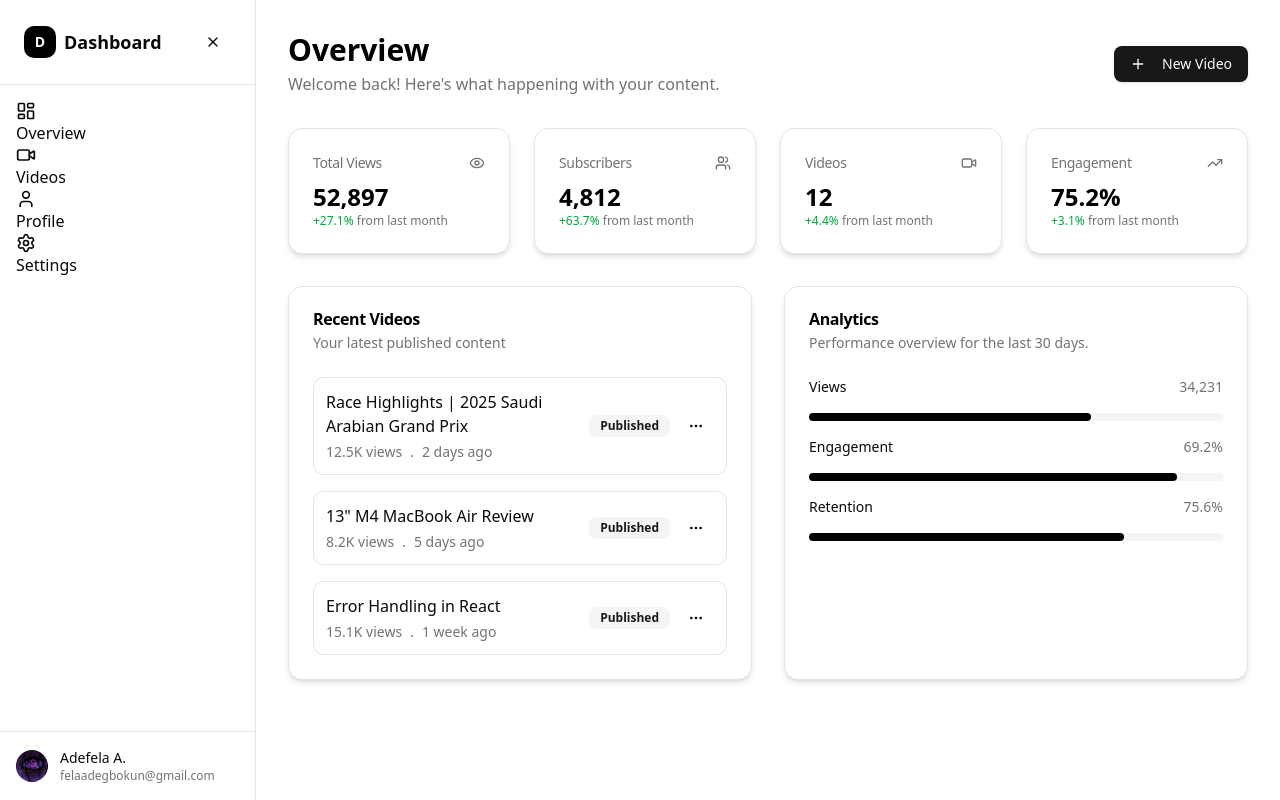
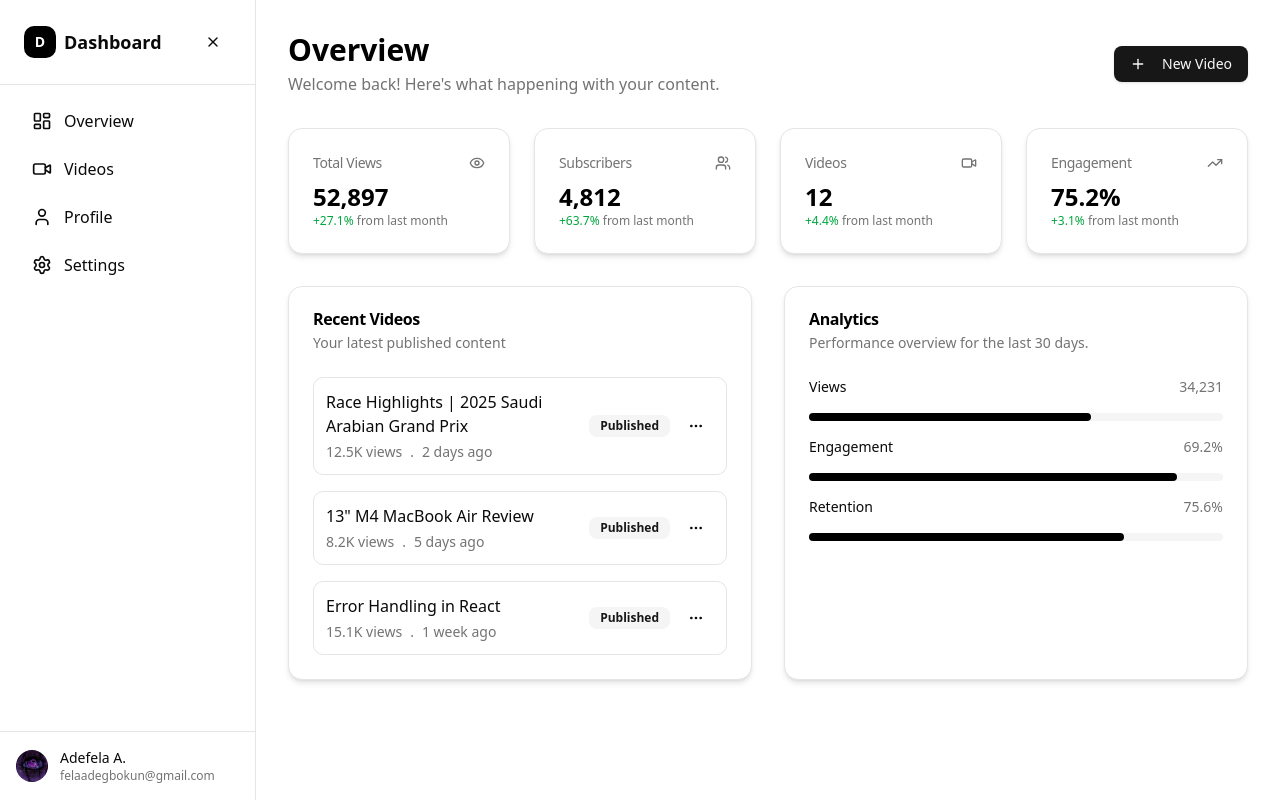
Before and after one commit to clovereighthundred/dashboard-frontend, a React (Vite) app: page /dashboard in a window 1280 px wide. Built offline with nearby package versions, Linux system fonts and the light colour scheme.

Commit message:
fix: resolve layout spacing issue in Sidebar

```diff
--- a/src/components/layout/Sidebar.tsx
+++ b/src/components/layout/Sidebar.tsx
@@ -55,6 +55,7 @@ function Sidebar() {
               key={item.name}
               to={item.href}
               className={cn(
+                "flex items-center gap-3 px-4 py-2 rounded-md hover:bg-accent hover:text-accent-foreground transition-colors",
                 "nav-item",
                 isActive && "active",
                 "animate-fade-in"
```
